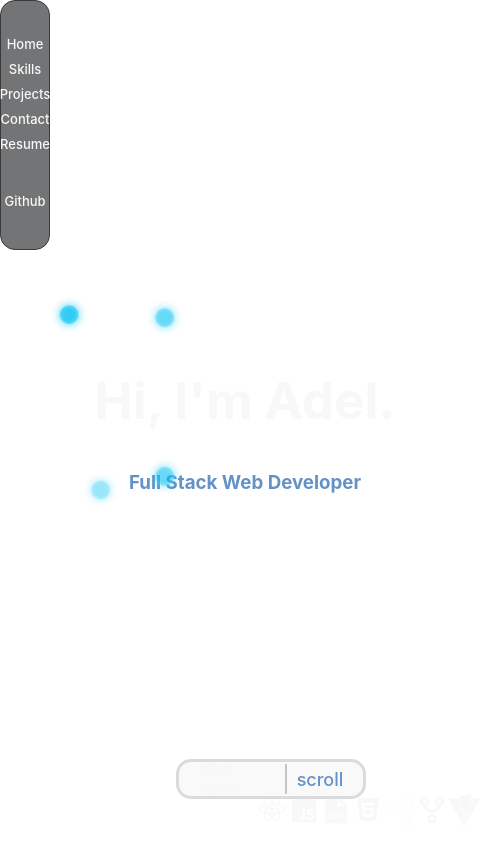
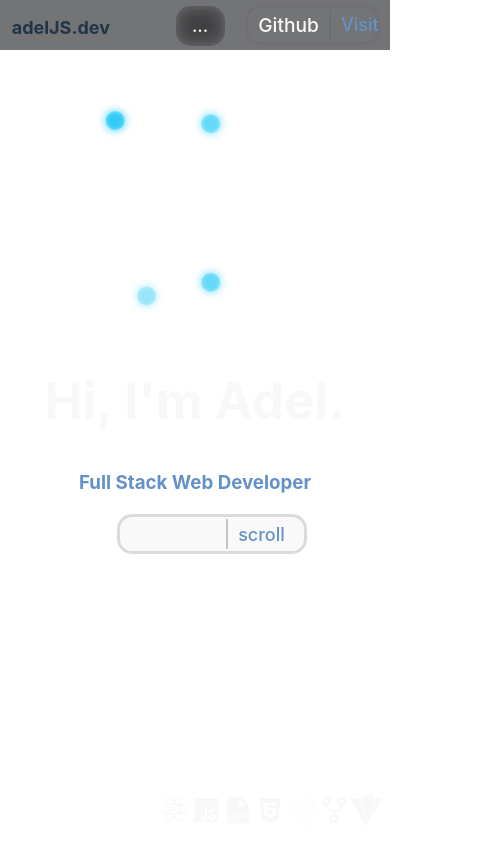
Before and after one commit to aboussenane/AdelJS-Portfolio, a React (Vite) app: page / in a window 390 px wide. Shown: the top 844 px of the page, 490 px wide, since content can reach past the window. Built offline with nearby package versions, Linux system fonts and the light colour scheme.

Commit message:
fixed mobile version, added navbar collapsability and addressed padding issues.

```diff
--- a/src/App.css
+++ b/src/App.css
@@ -57,6 +57,9 @@ html{
   overflow-x: hidden;
   width: 100%;
 }
-@media screen and (max-width: 768px) {
+@media screen and (max-width: 458px) {
+  .App {
 
+
+  }
 }
--- a/src/components/Navbar.jsx
+++ b/src/components/Navbar.jsx
@@ -4,6 +4,26 @@ import React, { useState, useEffect } from 'react';
 import '../App.css'
 
 function Navbar() {
+  /*document.getElementById('nav-toggle').addEventListener('click', function() {
+    var navLinks = document.querySelector('nav ul');
+    var nav = document.querySelector('nav');
+    if (navLinks.style.display === 'none') {
+      nav.style.height = '200px';
+      navLinks.style.display = 'flex';
+    } else {
+      navLinks.style.display = 'none';
+      nav.style.height = '50px';
+    }
+  });*/
+  const [navOpen, setNavOpen] = useState(false);
+  const [windowWidth, setWindowWidth] = useState(window.innerWidth);
+  useEffect(() => {
+    const handleResize = () => setWindowWidth(window.innerWidth);
+    window.addEventListener('resize', handleResize);
+    return () => {
+      window.removeEventListener('resize', handleResize);
+    };
+  }, []);
   // Create state to track the active section
   const [activeSection, setActiveSection] = useState('home');
 
@@ -59,9 +79,10 @@ function Navbar() {
   }
 
   return (
-    <nav>
-    <h4 className='name-tag'>adelJS.dev</h4>
-
+    <nav style={{ height: navOpen ? '100px' : '50px' }}>
+    <h4 className='name-tag' style={{ top: navOpen ? '-1%' : '-15%' }}>adelJS.dev</h4>
+    <button id="nav-toggle" type="button" onClick={() => setNavOpen(!navOpen)} style={{ top: navOpen ? '0%' : '-15%' }}>...</button>
+    {navOpen || windowWidth > 768 ? (
         <ul>
 
           <li className={activeSection === 'home' ? 'active' : ''}>
@@ -90,7 +111,8 @@ function Navbar() {
             </a>
           </li>
         </ul>
-        <a href="https://github.com/AdelBoussa" className="github-btn">
+        ): null}
+        <a href="https://github.com/AdelBoussa" className="github-btn" style={{ top: navOpen ? '5%' : '10%' }}>
         <p className="git-text">Github </p>
         <div className='divider'></div>
         <p className="btn-text">Visit</p>
--- a/src/pages/OtherWork.jsx
+++ b/src/pages/OtherWork.jsx
@@ -31,21 +31,21 @@ function OtherWork() {
        <div className="otherwork-container">
 
           <div className="other-container">
-            <h3>Electron Doc Generator</h3>
+            <h3>Doc Generator</h3>
             <p>
-              Developed an Electron app using Node.js to interact with the Pipedrive API. The application retrieves data from the platform and utilizes docxtemplater to automatically generate a new document with pre-filled basic information.
+              Developed an Electron app using Node.js to interact with the Pipedrive API. The application retrieves data from the platform and utilizes docxtemplater to automatically generate a new document with pre-filled basic information. Later on, I modified it to run continuously in the background and generate documents and folders automatically when a new deal is created in Pipedrive.
             </p>
           </div>
           <div className="other-container">
-            <h3>PowerShell Scripts</h3>
+            <h3>Python and PowerShell Scripts</h3>
             <p>
-              Implemented various scripts for efficient file management and archiving of Outlook email folders into PDF documents. These PowerShell scripts create folders, perform renaming, and archive both Outlook and network folders.
+              Implemented various scripts for efficient data analyses, file management and archiving of documents. These scripts create folders, perform renaming, and create pdfs from outlook items. I have also done data analyses using Python and Pandas to generate reports and graphs.
             </p>
           </div>
           <div className="other-container">
             <h3>VBA Macros</h3>
             <p>
-              Automated the generation of weekly and monthly reports using a combination of VBA and PowerShell.
+              Automated the generation of weekly and monthly reports using a combination of VBA, PowerShell and Python.
             </p>
           </div>
         </div>
--- a/src/styles/Contact.css
+++ b/src/styles/Contact.css
@@ -238,3 +238,14 @@ h4{
       border-color: #A23A07;
     }
   }
+
+  @media screen and (max-width: 458px) {
+
+    .contact-container{
+
+      margin-bottom: 50px;
+    }
+    .contact-section{
+      margin-bottom: 300px;
+    }
+  }
--- a/src/styles/Navbar.css
+++ b/src/styles/Navbar.css
@@ -116,69 +116,35 @@ nav {
   a:hover {
     color: var(--blue) !important;
   }
+  #nav-toggle{
+    display: none;
+  }
   @media screen and (max-width: 768px) {
-    nav {
-      position: fixed; /* Fixed position to keep it at the top */
-      top: 0; /* Position at the top of the viewport */
-      width: 50px; /* Full width */
-      height: 250px;
-      background-color: #1d1e1f9d;
-      backdrop-filter: blur(10px);
-      padding: 10px 0;
-      z-index: 10;
-      left:0px;
-      border: var(--border);
-      border-style: solid;
-      border-radius: 15px;
-      display: flex;
-      flex-direction: column;
-      align-items: center;
+    .name-tag{
+
     }
-    .name-tag{
-      display: hidden;
-      color: transparent;
+    ul {
+
     }
     .github-btn{
+      top: 15%;
+    }
+    #nav-toggle{
+      display: flex;
       position: relative;
-      top: 0%;
-      right: 5px;
-      text-decoration: none;
       color: var(--white);
-      display: flex;
-      flex-direction: column;
+      font-size: large;
+      justify-content: center;
       align-items: center;
-      text-align: center;
+      left: 45vw;
+      top: -15%;
       height: 40px;
-      border-style: none;
+      border-style: solid;
       border-color: var(--shadow);
       border-width: 3px;
       border-radius: 15px;
-      min-width: 40px;
-      width: 50px;
-    }
-    .github-btn:hover{
-      border-style: none;
-      border-color: var(--blue);
-    }
-    .git-text{
-      color: var(--white);
-      font-size: small;
-    }
-    .btn-text{
-      color: var(--blue);
-      font-size: large;
-      display: none;
-    }
-    .divider{
-      display: none;
-    }
-    ul{
-      display: flex;
-      flex-direction: column;
-      align-items: center;
-      margin: 10px;
-    }
-    a{
-      font-size: small;
+      max-width: 40px;
+      background-color: #1d1e1f00;
+      backdrop-filter: blur(10px);
     }
   }
--- a/src/styles/OtherWork.css
+++ b/src/styles/OtherWork.css
@@ -44,3 +44,17 @@
       grid-template-columns: repeat(2, 1fr); /* 2 columns for medium screens */
     }
   }
+  @media screen and (max-width: 458px) {
+    .otherwork-section{
+      max-width:100vw;
+      padding: 0px;
+
+    }
+    .otherwork-container{
+      padding: 0px 0px;
+      grid-template-columns: repeat(1, 1fr);
+  }
+  .other-container{
+    margin: 0px auto;
+  }
+  }
--- a/src/styles/Project.css
+++ b/src/styles/Project.css
@@ -188,3 +188,22 @@
   font-size: 3rem;
   font-weight: bold;
 }
+
+@media screen and (max-width: 458px) {
+  .projects-section{
+
+    padding: 0px;
+    max-width: 100vw;;
+  }
+  .project-container{
+    grid-template-columns: 1fr;
+  }
+  .project-container-left{
+    grid-template-columns: 1fr;
+  }
+  .project-info-container{
+    margin-top: 100px;
+    height: 500px;
+
+}
+}
--- a/src/styles/Skills.css
+++ b/src/styles/Skills.css
@@ -145,3 +145,22 @@ h3{
     margin: 0px auto;
   }
 }
+@media screen and (max-width: 458px) {
+  .skills-section{
+    max-width: 100vw;
+    padding: 2px;
+  }
+
+  .skills-container{
+    padding: 0px 0px;
+    max-width: 100%;
+  }
+  .skills-box{
+    margin: 0px auto;
+  }
+  .empty-skills-box{
+    margin: 0px auto;
+    padding: 25px 0px;
+  }
+
+}
--- a/src/styles/Title.css
+++ b/src/styles/Title.css
@@ -41,6 +41,7 @@
     margin-top: 20px;
 
   }
+
   .icon-corner{
     font-size: 2rem;
     position: absolute;
@@ -188,3 +189,24 @@
                    rotate(-360deg);
   }
 }
+
+@media screen and (max-width: 458px) {
+  .section {
+
+    margin-top: 0px;
+
+  }
+  .dots{
+    top: -70vh;
+  left: 0vw;
+  }
+  .title-section{
+    padding: 0px !important;
+    max-width: 100%;
+
+  }
+  .transition{
+    bottom: 230px;
+    left: 30vw;
+  }
+}
```
Also changed, not shown: 1 other file (tests, documents, lock files or other folders). Lines whose indentation alone changed are shown as unchanged.
